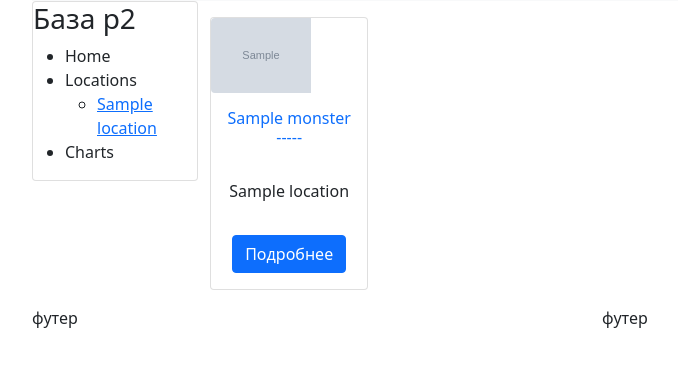
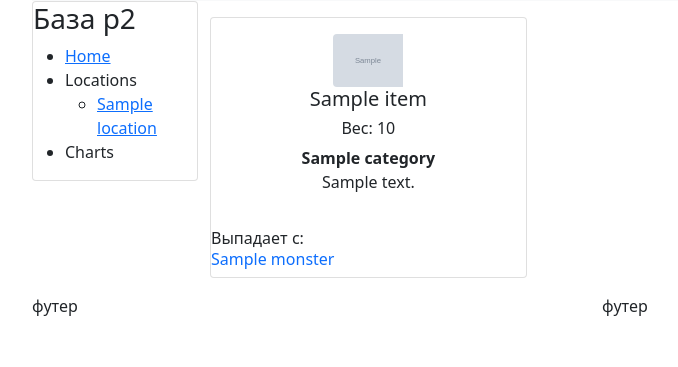
Before and after one commit to Evgenqr/R2Items, a Django app: template r2items/items/templates/items/monsters.html in a window 1280 px wide. Shown: the part 55-422 px from the top of the page, without its empty margins (50-728 px from the left). Run offline with Django 3.2, Linux system fonts and the light colour scheme; the template is opened without the code that fills it: values that come from a table or form of the project are taken from there, others are empty; tables that the repository leaves empty hold one stand-in row (values such as "Sample post"); grey boxes marked "Sample" are stand-in pictures.

Commit message:
Доделал ХТМЛ страницы, вывод информации из БД

```diff
--- a/r2items/items/models.py
+++ b/r2items/items/models.py
@@ -54,7 +54,8 @@ class Monster(models.Model):
     #                                 null=True,
     #                                 blank=True)
     url = models.SlugField(max_length=250, unique=True)
-    locations = models.ManyToManyField(Location)
+    locations = models.ManyToManyField(Location,
+                                       related_name="monsters_in_location")
     slug = models.SlugField(max_length=200, db_index=True, unique=True)
 
     def __str__(self):
@@ -77,6 +78,7 @@ class Monster(models.Model):
 class Item(models.Model):
     name = models.CharField(verbose_name="Предмет", max_length=150)
     description = models.TextField("Описание", null=True, blank=True)
+    weight = models.IntegerField("Вес", default=0)
     category = models.ForeignKey(Category,
                                  verbose_name="Категория",
                                  on_delete=models.CASCADE)
--- a/r2items/items/templates/base.html
+++ b/r2items/items/templates/base.html
@@ -4,7 +4,9 @@
 <html>
 <head>
 <meta charset="utf-8" />
+
 <title>R2 Items</title>
+
 <meta charset="utf-8">
 
 <meta name="viewport" content="width=device-width, initial-scale=1.0">
--- a/r2items/items/templates/include/header.html
+++ b/r2items/items/templates/include/header.html
@@ -9,9 +9,6 @@
           <li class="nav-item">
             <a class="nav-link active" aria-current="page" href="">Главная</a>
           </li>
-
-
-
 
           <li class="nav-item">
             <a class="nav-link" href="">Авторизация</a>
--- a/r2items/items/templates/include/left_side.html
+++ b/r2items/items/templates/include/left_side.html
@@ -5,14 +5,14 @@
     <div class="body">
 
       <ul>
-        <li><i class="fas fa-home icon"></i> Home</li>
+        <li><i class="fas fa-home icon"></i><a href="/"> Home</a></li>
         <!-- <li><i class="fas fa-underline icon"></i> Tipography</li>
         <li><i class="fas fa-boxes icon"></i> Widgets</li>
         <li><i class="fas fa-table icon"></i> Tables</li> -->
         <li><i class="fab fa-wpforms icon"></i> Locations
           <ul>
               {% for location in locations %}
-            <li><i class="fas fa-pencil-alt icon"></i><a href="/location/{{ location.id }}/">  {{ location.title }}</a></li>
+            <li><i class="fas fa-pencil-alt icon"></i><a href="/location/{{ location.slug }}/">  {{ location.title }}</a></li>
 
             {% endfor %}
           </ul>
--- a/r2items/items/templates/items/index.html
+++ b/r2items/items/templates/items/index.html
@@ -6,13 +6,13 @@
         <div class="row">
             {% for location in locations %}
   <div class="card col-md-2 p-0 mb-3 mt-3">
-            <img src="{{ location.local_img.url }}" alt="image" class="img-fluid rounded-start" width="100px" height="150px"/>
+            <img src="{{ location.local_img.url }}" alt="image" class="img-fluid rounded-start" />
             <div class="card-body text-center">
-                <h6 class="card-title"> <a href="monsters.html" class="text-decoration-none">
+                <h6 class="card-title"> <a href="/location/{{ location.slug }}" class="text-decoration-none">
                 {{location.title}}  </a></h5>
             </div>
             <div class="card-body text-center">
-            <a href="monsters.html" class="btn btn-primary">Подробнее</a>
+            <a href="/location/{{ location.slug }}" class="btn btn-primary">Подробнее</a>
            </div>
         </div>
     {% endfor %}
--- a/r2items/items/templates/items/monsters.html
+++ b/r2items/items/templates/items/monsters.html
@@ -4,24 +4,27 @@
 {% block content %}
     <div class="col-md-12">
         <div class="row">
-
-            {% for monster in monsters %}
-  <div class="card col-md-2 p-0 mb-3 mt-3">
-            <img src="{{ monster.monster_img.url }}" alt="image" class="img-fluid rounded-start" width="100px" height="150px"/>
-            <div class="card-body text-center">
-                <h6 class="card-title"> <a href="#" class="text-decoration-none">
-                {{ monster.name }} -----  </a></h5><br>
-                {% for location in monster.locations.all %}
-                {{ location.title }}
-          {% endfor %}
-
-            </div>
-            <div class="card-body text-center">
-            <a href="" class="btn btn-primary">Подробнее</a>
-           </div>
+            {% for item in items %}
+                <div class="card col-md-4 p-0 mb-3 mt-3">
+                    <div class="card-body text-center">
+                        <img src="{{ item.item_img.url }}" alt="image" class="img-fluid rounded-start" width="70px" height="110px"/> <br>
+                        <h5 class="card-title">{{ item.name }}  </h5>
+                        <h6 class="card-title">Вес: {{ item.weight }}  </h6>
+                        <strong>{{ item.category }}</strong> <br>
+                        <dl class="dl-horizontal">
+                           <dd > {{ item.description }} </dd>
+                        </dl>
+                    </div>
+                    Выпадает с: <br>
+                    {% for mob in item.monster.all %}
+                        {% for location in mob.locations.all %}
+                            <h6 class="card-title">
+                                <a href="/monsters/{{ mob.slug }}/" class="text-decoration-none"> {{ mob.name }} </a>
+                            </h6>
+                        {% endfor %}
+                    {% endfor %}
+                    </div>
+            {% endfor %}
         </div>
-    {% endfor %}
     </div>
-
-</div>
 {% endblock content %}
--- a/r2items/items/urls.py
+++ b/r2items/items/urls.py
@@ -5,16 +5,12 @@ from django.conf import settings
 
 urlpatterns = [
     path('', views.LocationsView.as_view(), name="locations"),
-    path('monsters/', views.FilterMonstersView.as_view(), name="monsters"),
-    # path('monsters/', views.MonstersView.as_view(), name="monsters"),
-    path('items/<str:slug>/', views.ItemsView.as_view(), name="item"),
-    # path('location/<str:slug>/',
-    #      views.MonstersView.as_view(),
-    #      name='location'),
-    path('location/<int:id>/',
+    path('monsters/<str:slug>/',
+         views.get_items,
+         name='monsters'),
+    path('location/<str:slug>/',
          views.get_local,
-         name='monsters'),
-    # path("<str:slug>/", views.ItemDetailView.as_view(), name="item_detail"),
+         name='locations'),
 ]
 
 
```
Also changed, not shown: r2items/items/fortest.py (added, +10 -0 lines), r2items/items/templates/items/items.html (deleted, +0 -21 lines), r2items/items/templates/items/locations.html (added, +21 -0 lines), r2items/items/views.py (+21 -51 lines), r2items/items/migrations/0003_alter_monster_locations.py (added), r2items/items/migrations/0004_item_weight.py (added).
